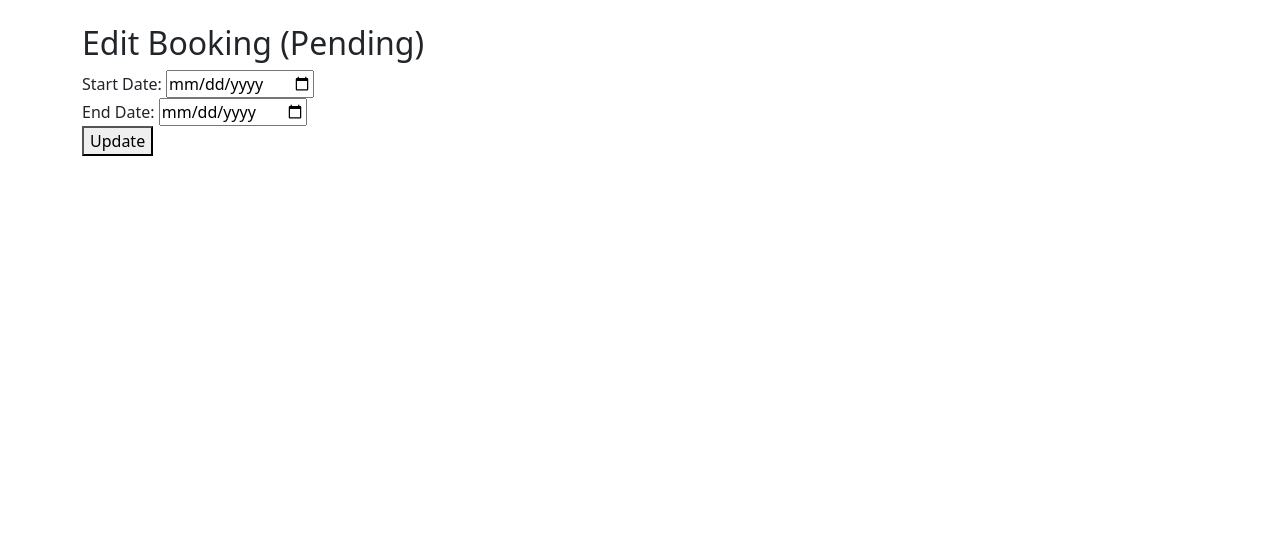
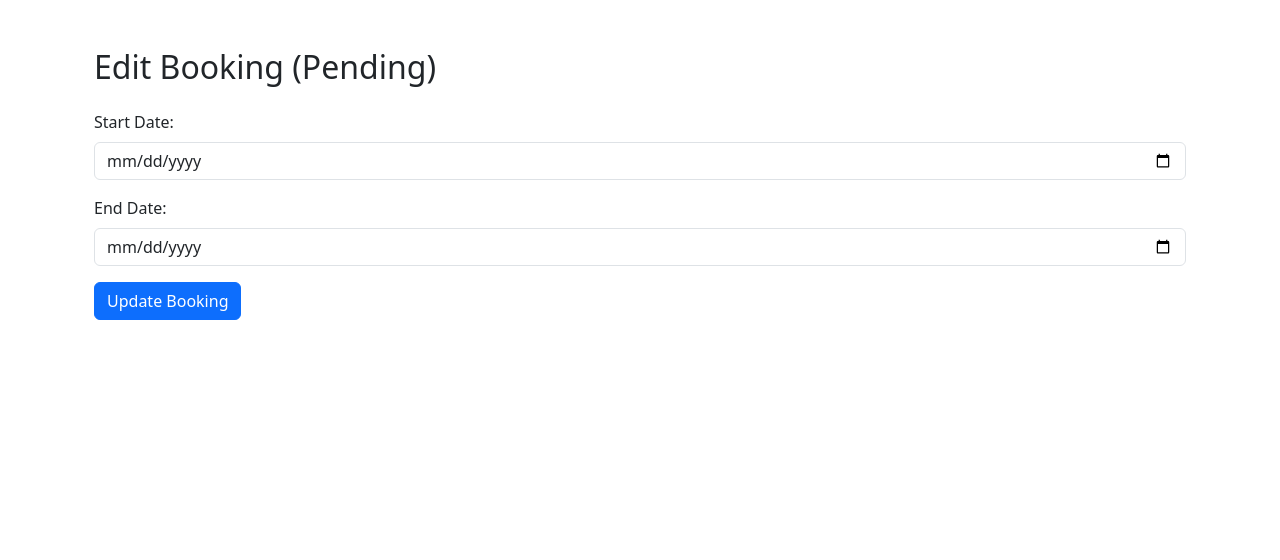
Before and after one commit to Maxcode0101/Wildventures, a Django app: template booking/templates/booking/edit_booking.html in a window 1280 px wide. Shown: the part 66-626 px from the top of the page. Run offline with Django 5.2, Linux system fonts and the light colour scheme; the template is opened without the code that fills it, so the values that code supplies are empty; some libraries are stand-ins or nearby versions.

Commit message:
Add styling to edit_booking.html with bootstrap

```diff
--- a/booking/templates/booking/edit_booking.html
+++ b/booking/templates/booking/edit_booking.html
@@ -1,17 +1,44 @@
 {% extends "base.html" %}
 
 {% block content %}
-<h2>Edit Booking (Pending)</h2>
-<form method="post">
-    {% csrf_token %}
-    <div>
-        <label for="start_date">Start Date:</label>
-        <input type="date" id="start_date" name="start_date" value="{{ booking.start_date|date:"Y-m-d" }}" required>
-    </div>
-    <div>
-        <label for="end_date">End Date:</label>
-        <input type="date" id="end_date" name="end_date" value="{{ booking.end_date|date:"Y-m-d" }}" required>
-    </div>
-    <button type="submit">Update</button>
-</form>
+<div class="container mt-4">
+    <h2 class="mb-4">Edit Booking (Pending)</h2>
+    <form method="post" class="needs-validation" novalidate>
+        {% csrf_token %}
+        <div class="mb-3">
+            <label for="start_date" class="form-label">Start Date:</label>
+            <input type="date" id="start_date" name="start_date" class="form-control" value="{{ booking.start_date|date:"Y-m-d" }}" required>
+            <div class="invalid-feedback">
+                Please choose a valid start date.
+            </div>
+        </div>
+        <div class="mb-3">
+            <label for="end_date" class="form-label">End Date:</label>
+            <input type="date" id="end_date" name="end_date" class="form-control" value="{{ booking.end_date|date:"Y-m-d" }}" required>
+            <div class="invalid-feedback">
+                Please choose a valid end date.
+            </div>
+        </div>
+        <button type="submit" class="btn btn-primary">Update Booking</button>
+    </form>
+</div>
+
+<!-- JS form validation -->
+<script>
+    // Prevent form submission with invalid fields via immidiate respond
+    (function () {
+      'use strict'
+      var forms = document.querySelectorAll('.needs-validation')
+      Array.prototype.slice.call(forms)
+        .forEach(function (form) {
+          form.addEventListener('submit', function (event) {
+            if (!form.checkValidity()) {
+              event.preventDefault()
+              event.stopPropagation()
+            }
+            form.classList.add('was-validated')
+          }, false)
+        })
+    })()
+</script>
 {% endblock %}
```
